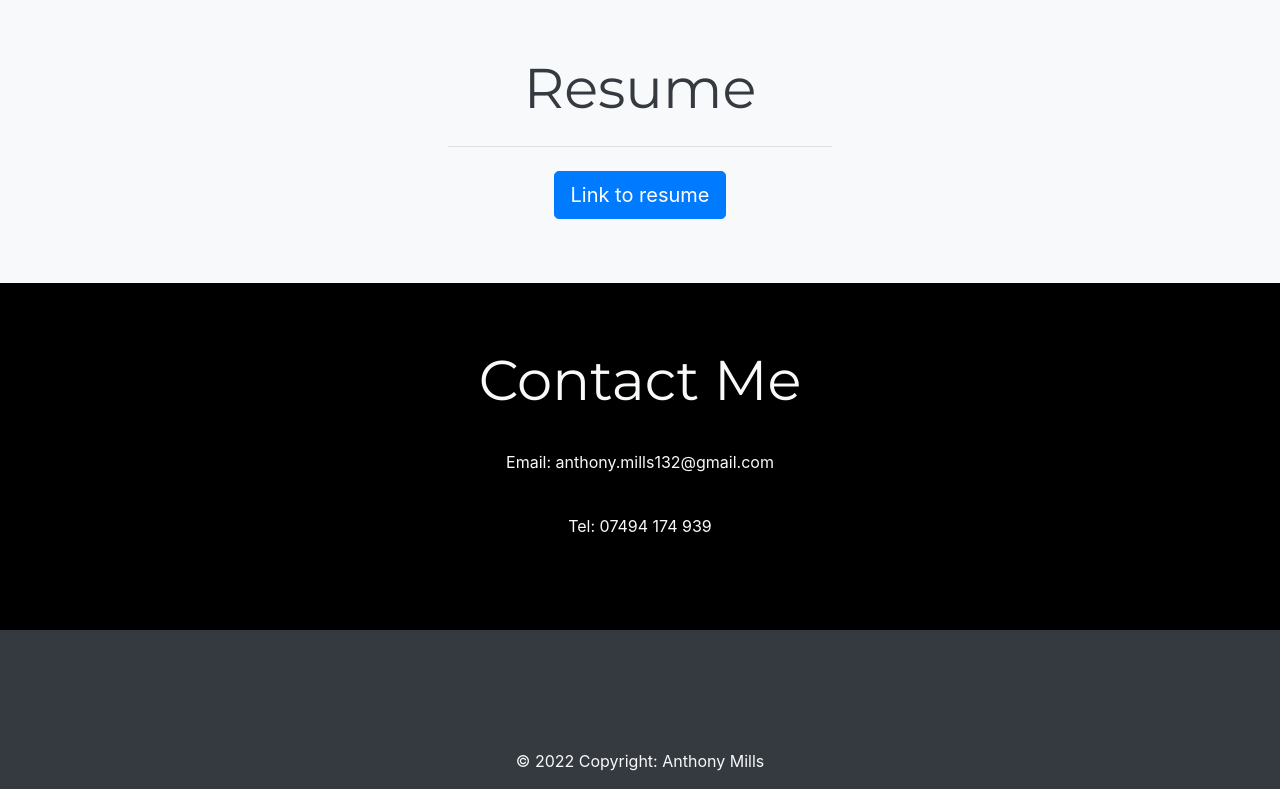
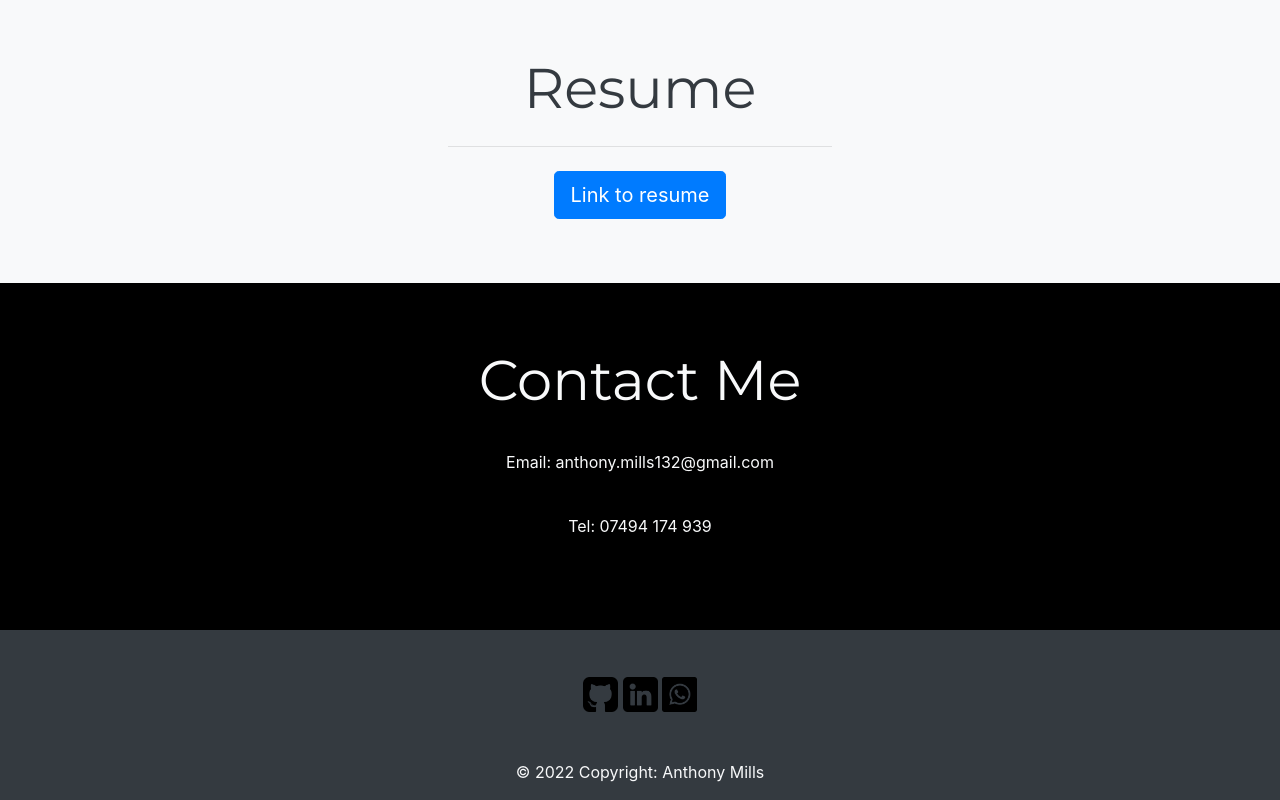
Before and after one commit to webdevtonym/Bootstrap-Portfolio, a plain HTML site: page index.html in a window 1280 px wide. Shown: the part 1999-2799 px from the top of the page. Drawn offline with nearby package versions, Linux system fonts and the light colour scheme; the site is published under a folder, as on GitHub Pages, so addresses that start at the root find nothing.

Commit message:
added another . to all other images missing

```diff
--- a/index.html
+++ b/index.html
@@ -166,7 +166,7 @@
           <div class="card col-lg-4 text-center">
             <img
               class="card-img-bottom"
-              src="/images/Project2.png"
+              src="./images/Project2.png"
               alt="Card image cap"
             />
             <div class="card-body">
@@ -222,22 +222,22 @@
           class="row d-flex flex-column justify-content-center align-items-center"
         >
           <div class="text-center socials">
-            <a href="https://github.com/webdevtonym" target="_blank"
+            <a href=".https://github.com/webdevtonym" target="_blank"
               ><img
                 class="git"
-                src="/images/github-sign.png"
+                src="./images/github-sign.png"
                 style="max-width: 35px"
                 alt=""
             /></a>
             <img
               class="linked"
-              src="/images/linkedin.png"
+              src="./images/linkedin.png"
               style="max-width: 35px"
               alt=""
             />
             <img
               class="whats"
-              src="/images/whatsapp.png"
+              src="./images/whatsapp.png"
               style="max-width: 35px"
               alt=""
             />
```
